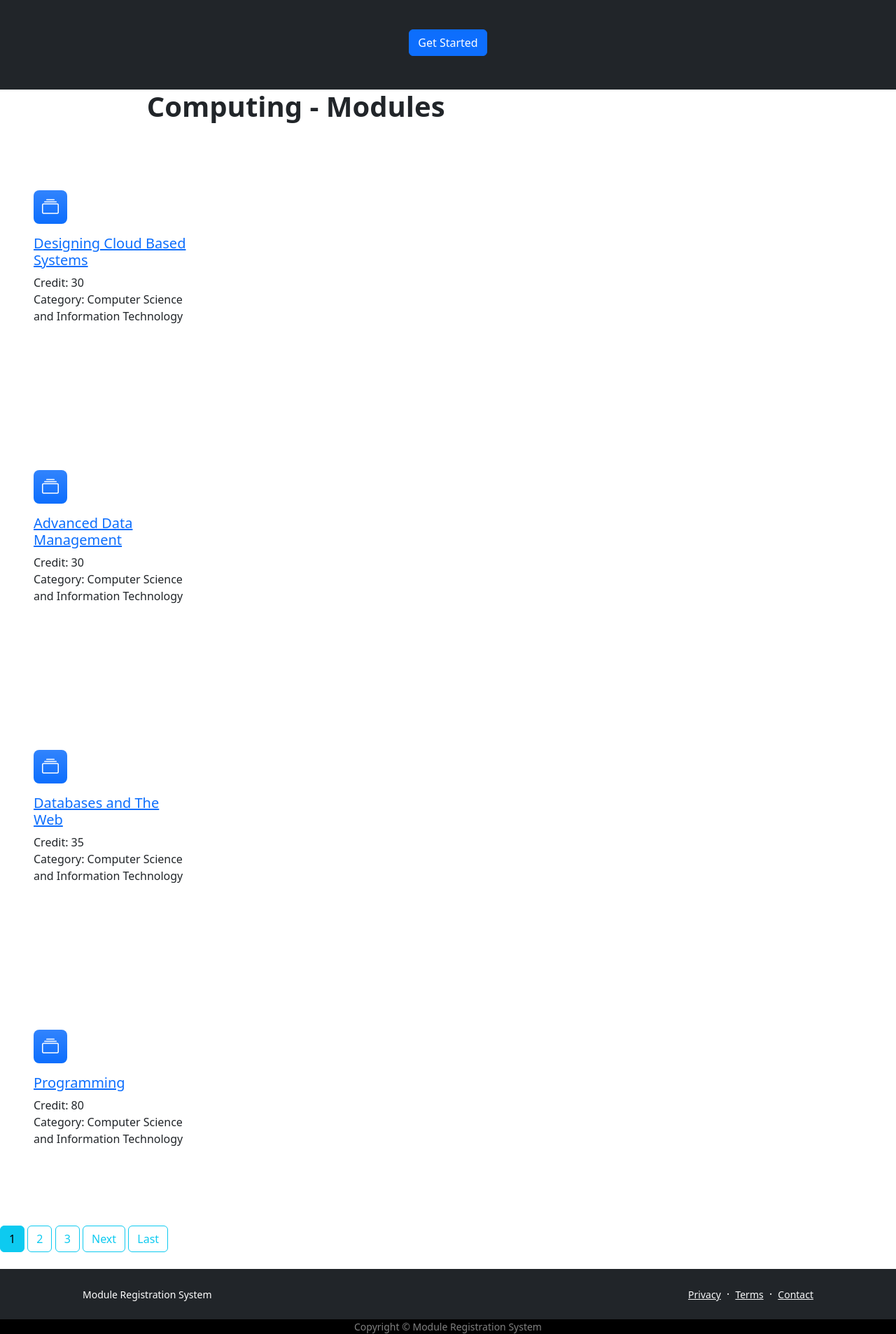
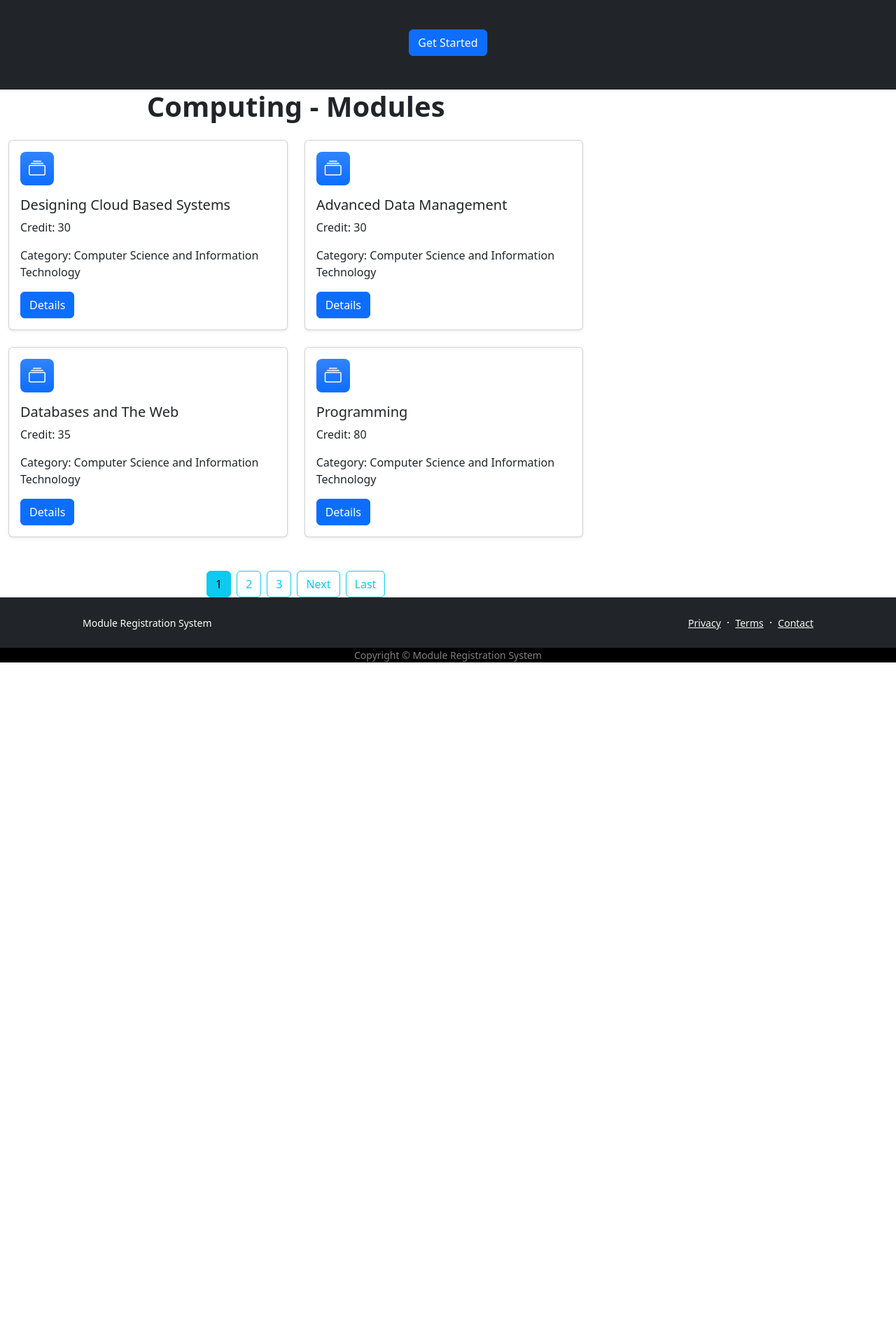
Before and after one commit to aysu0/registrationApp, a Django app: page /modulelist/1 in a window 1280 px wide. Shown: the part 329-2236 px from the top of the page at 70% size. After the commit the page ends 1276 px from the top, so only its background shows below. Run offline with Django 3.2, Linux system fonts and the light colour scheme; data comes from the database, SQL or seed files in the repository; both versions use the stored data as it was after the commit; some libraries are stand-ins or nearby versions.

Commit message:
Module Availability

```diff
--- a/itreporting/templates/itreporting/modulelist.html
+++ b/itreporting/templates/itreporting/modulelist.html
@@ -5,55 +5,49 @@
 <div class="container">
     <div class="row justify-content-center">
         <div class="col-lg-8 text-center">
-            <h1 class="fw-bolder mb-0"> {{ course }} - Modules</h1>
+            <h1 class="fw-bolder mb-4">{{ course }} - Modules</h1>
         </div>
     </div>
 </div>
 
-
-
-
-<body>
-    {% for module in modules %}
-
-        <section class="py-5" id="features">
-            <div class="container px-5 my-5">
-                <div class="row gx-5">
-                    <div class="col-lg-8">
-                        <div class="row gx-5 row-cols-1 row-cols-md-2">
-                            <div class="col h-100">
-                                <div class="feature bg-primary bg-gradient text-white rounded-3 mb-3"><i class="bi bi-collection"></i></div>
-                                <h2 class="h5"><a class="article-title" href="{% url 'itreporting:module-detail' module.id %}">{{ module }}</a></h2>
-                                <p class="mb-0">Credit: {{ module.credit }}</p>
-                                <p class="article-content">Category: {{ module.category }}</p>
-                            </div>
-                        </div>
+<div class="container">
+    <div class="row">
+        {% for module in modules %}
+            <div class="col-lg-6 mb-4">
+                <div class="card h-100 shadow-sm">
+                    <div class="card-body">
+                        <div class="feature bg-primary bg-gradient text-white rounded-3 mb-3"><i class="bi bi-collection"></i></div>
+                        <h2 class="h5 card-title"><a class="text-decoration-none text-dark" href="{% url 'itreporting:module-detail' module.id %}">{{ module.name }}</a></h2>
+                        <p class="card-text">Credit: {{ module.credit }}</p>
+                        <p class="card-text">Category: {{ module.category }}</p>
+                        <a href="{% url 'itreporting:module-detail' module.id %}" class="btn btn-primary">Details</a>
                     </div>
                 </div>
             </div>
-        </section>
-    {% endfor %}
+        {% endfor %}
+    </div>
 
     {% if is_paginated %}
-        {% if page_obj.has_previous %}
-            <a class="btn btn-outline-info mb-4" href="?page=1">First</a>
-            <a class="btn btn-outline-info mb-4" href="?page={{page_obj.previous_page_number}}">Previous</a>
-        {% endif %}
-        {% for num in page_obj.paginator.page_range %} {% if page_obj.number == num %}
-            <a class="btn btn-info mb-4" href="?page={{num}}">{{num}}</a>
-        {% elif num > page_obj.number|add:'-3' and num < page_obj.number|add:'3' %}
-            <a class="btn btn-outline-info mb-4" href="?page={{num}}">{{num}}</a>
-        {% endif %}
-        {% endfor %}
-        {% if page_obj.has_next %}
-            <a class="btn btn-outline-info mb-4" href="?page={{page_obj.next_page_number}}">Next</a>
-            <a class="btn btn-outline-info mb-4" href="?page={{page_obj.paginator.num_pages}}">Last</a>
-        {% endif %}
-        {% endif %}
+        <div class="pagination justify-content-center mt-4">
+            {% if page_obj.has_previous %}
+                <a class="btn btn-outline-info me-2" href="?page=1">First</a>
+                <a class="btn btn-outline-info me-2" href="?page={{ page_obj.previous_page_number }}">Previous</a>
+            {% endif %}
 
+            {% for num in page_obj.paginator.page_range %}
+                {% if page_obj.number == num %}
+                    <a class="btn btn-info me-2" href="?page={{ num }}">{{ num }}</a>
+                {% elif num > page_obj.number|add:'-3' and num < page_obj.number|add:'3' %}
+                    <a class="btn btn-outline-info me-2" href="?page={{ num }}">{{ num }}</a>
+                {% endif %}
+            {% endfor %}
 
-
-
-</body>
+            {% if page_obj.has_next %}
+                <a class="btn btn-outline-info me-2" href="?page={{ page_obj.next_page_number }}">Next</a>
+                <a class="btn btn-outline-info" href="?page={{ page_obj.paginator.num_pages }}">Last</a>
+            {% endif %}
+        </div>
+    {% endif %}
+</div>
 
 {% endblock content %}
--- a/itreporting/views.py
+++ b/itreporting/views.py
@@ -51,11 +51,16 @@ class PostCreateView(CreateView):
 
 class PostDetailView(DetailView):
     model = Module
+    template_name = 'itreporting/module_detail.html'
+    context_object_name = 'module'
 
     def get_context_data(self, **kwargs):
         context = super().get_context_data(**kwargs)
-        registrations = Registration.objects.filter(module = self.object)
+        registrations = Registration.objects.filter(module=self.object)
         context.update({'title': 'Contact Us', 'registrations': registrations})
+
+        if self.object.availability == 'Closed':
+            context['module_closed'] = True
 
         return context
 
```
Also changed, not shown: itreporting/templates/itreporting/module_detail.html (+17 -15 lines), db.sqlite3.
